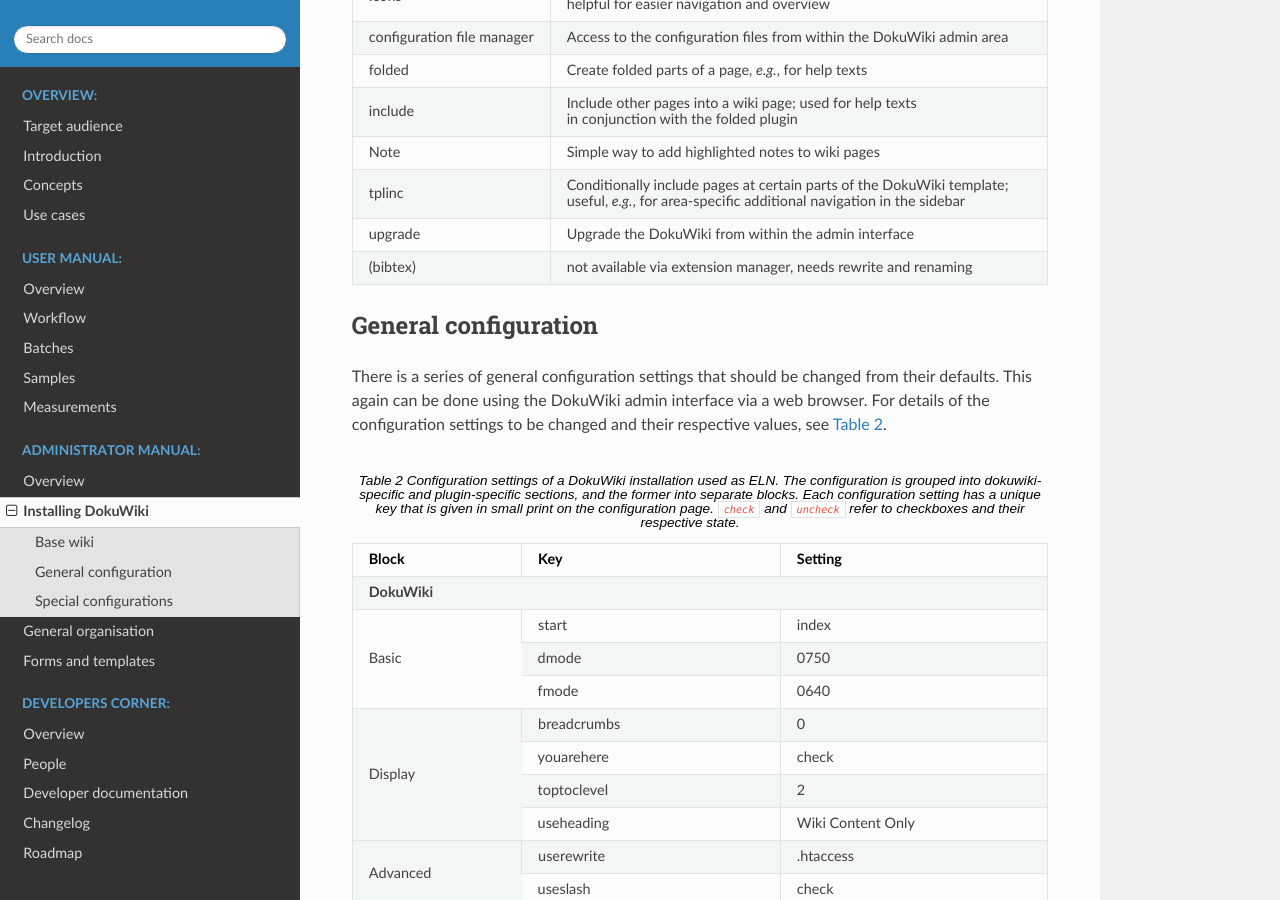
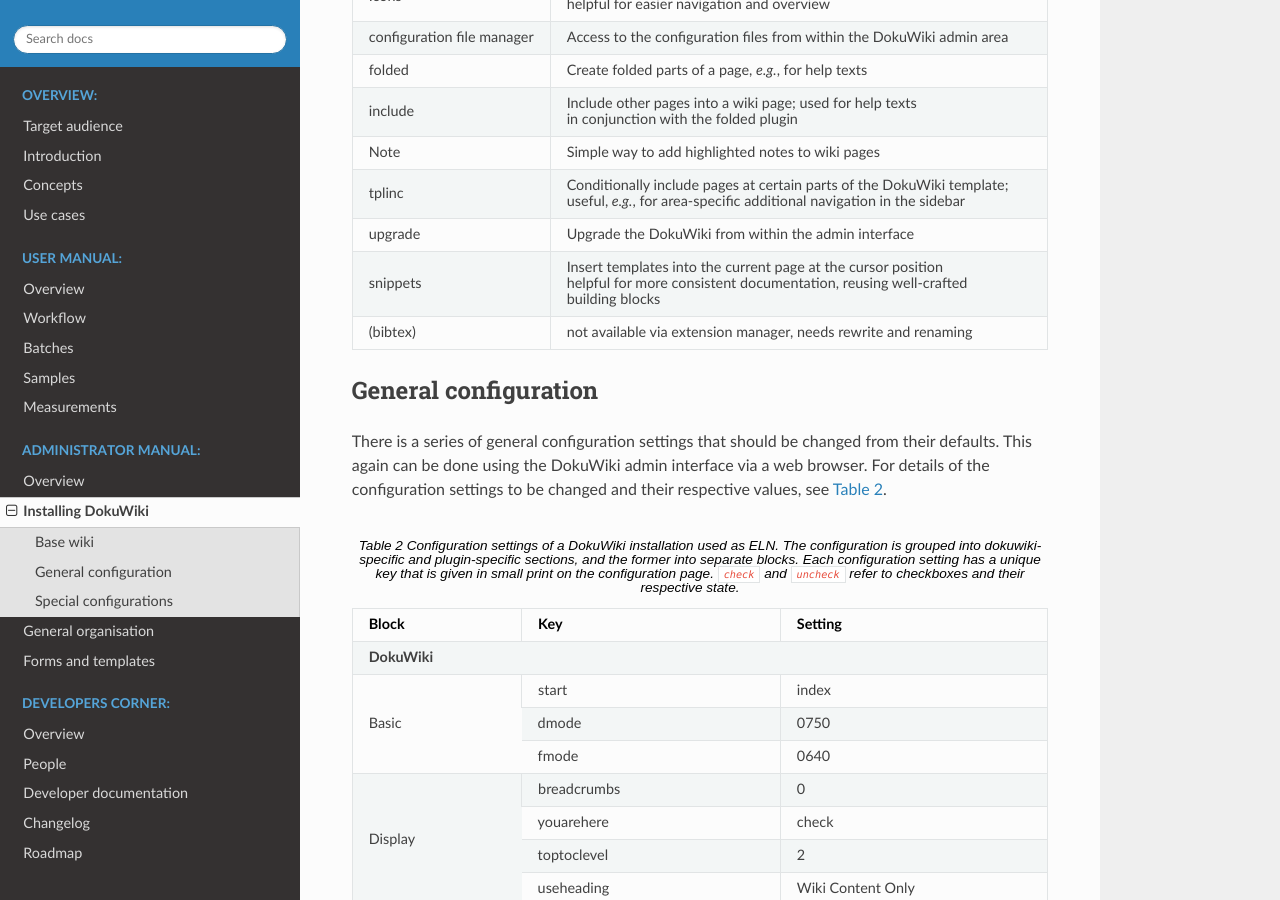
Before and after one commit to tillbiskup/labinform-eln, a Sphinx documentation site: the page built from docs/admin/installing.rst, in a window 1280 px wide and 900 px high, scrolled down 1297 px. Built offline with Sphinx 7.4.7 and the Read the Docs theme 2.0.0, drawn with Linux system fonts in a browser that asks for light colours.

Commit message:
Add spectrometer to measurements form; add snippets plugin to install documentation

```diff
--- a/docs/admin/installing.rst
+++ b/docs/admin/installing.rst
@@ -54,6 +54,11 @@
 
                                 useful, *e.g.*, for area-specific additional navigation in the sidebar
     upgrade                     Upgrade the DokuWiki from within the admin interface
+    snippets                    Insert templates into the current page at the cursor position
+
+                                helpful for more consistent documentation, reusing well-crafted
+
+                                building blocks
     (bibtex)                    not available via extension manager, needs rewrite and renaming
     =========================== =================================================================================
 
```
Also changed, not shown: 6 other files.
